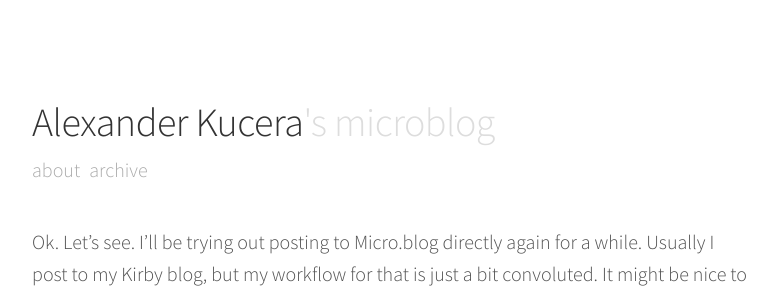
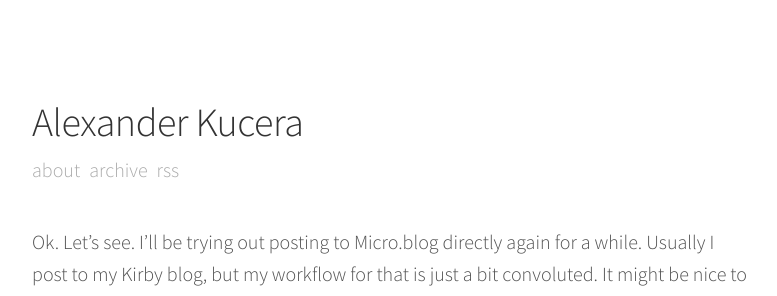
Before and after one commit to AlexKucera/alexkucera.github.io, a Jekyll site: the page built from index.html, in a window 1280 px wide. Shown: the top 296 px of the page, without its empty margins (248-1025 px from the left). Built offline with Jekyll 4.4.1, drawn with Linux system fonts in a browser that asks for light colours; the list of posts is cut into pages by our own code.

Commit message:
Mirroring from Micro.blog.

```diff
--- a/index.html
+++ b/index.html
@@ -1,9 +1,10 @@
 ---
 layout: default
+regenerate: true
 ---
 <header class="masthead">
   <h1 class="masthead-title">
-    <a href="{{ site.baseurl }}/">{{ site.name }}<span>&#39;s microblog</span></a>
+    <a href="{{ site.baseurl }}/">{{ site.name }}</a>
   </h1>
   <nav class="masthead-nav">
 	{% assign sorted_pages = site.pages | sort: "order" %}
@@ -13,17 +14,18 @@ layout: default
 		{% endif %}
 	{% endfor %}
 
-    {% for nav in site.nav %}
-    <a href="{{ nav.href }}">{{ nav.name }}</a>
-    {% endfor %}
+	<a class="page-link" href="{{ "/feed.xml" | prepend: site.baseurl }}">RSS</a>
   </nav>
 </header>
 <div class="content list h-feed">
 {% if site.posts.size == 0 %}
   <h2>No post found</h2>
 {% else %}
-{% for post in paginator.posts %}
+{% for post in site.posts limit:25 %}
   <div class="list-item h-entry">
+	{% if post.microblog == false %}
+		<h1 class="home-title">{{ post.title }}</h1>
+	{% endif %}
     <div class="content post e-content">
       {{ post.content }}
     </div>
@@ -35,10 +37,6 @@ layout: default
 {% endif %}
 </div>
 
-{% if paginator.previous_page or paginator.next_page %}
-    {% include pagination.html %}
-{% endif %}
-
 <footer class="site-footer">
 	<p class="text">{{ site.description }}</p>
 </footer>
```
